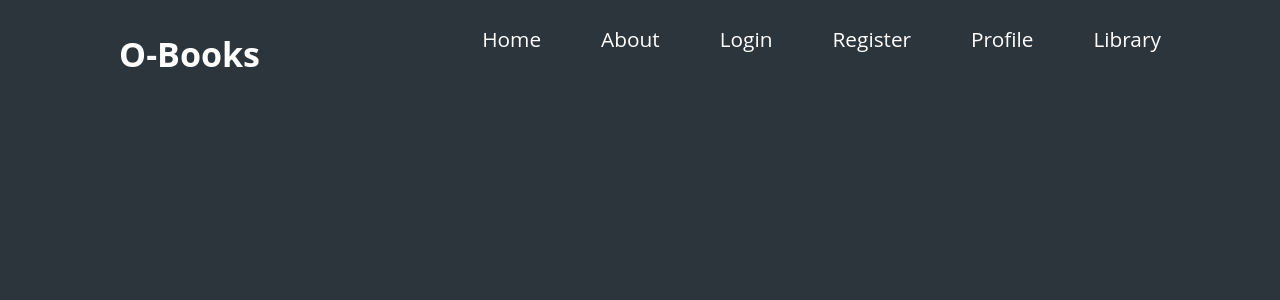
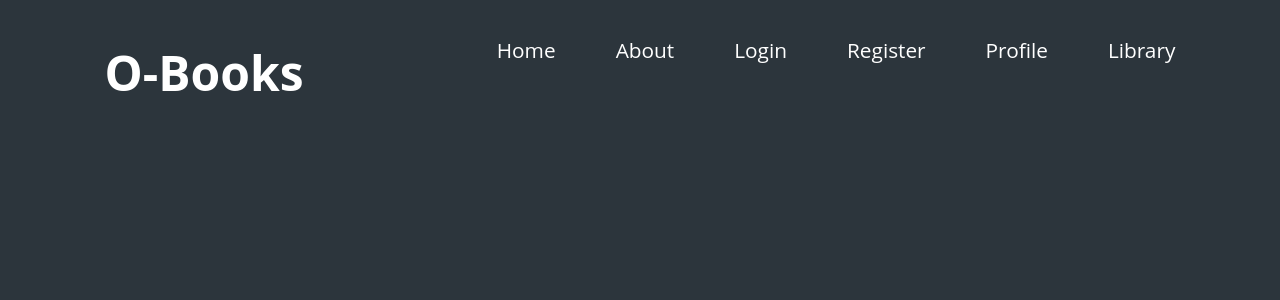
Before and after one commit to Ggodlyy/O-Books-Angular-Project, an Angular app in the folder O-Books/: page / in a window 1280 px wide. Shown: the top 300 px of the page. Built offline with nearby package versions, Linux system fonts and the light colour scheme.

Commit message:
Update styles.css

```diff
--- a/O-Books/src/styles.css
+++ b/O-Books/src/styles.css
@@ -1,7 +1,7 @@
 /* You can add global styles to this file, and also import other style files */
 body {
     font-family: 'Open Sans', Arial, sans-serif;
-    font-size: 17px;
+    font-size: 24px;
     font-weight: 300;
     overflow-x: hidden;
     color: white;
@@ -23,7 +23,3 @@ a:hover {
 button:focus {
     outline: none;
 }
-
-p {
-    line-height: 1.9;
-}
```
